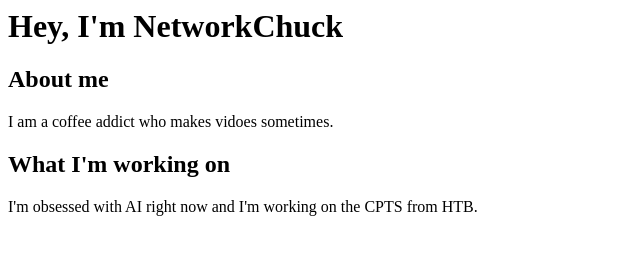
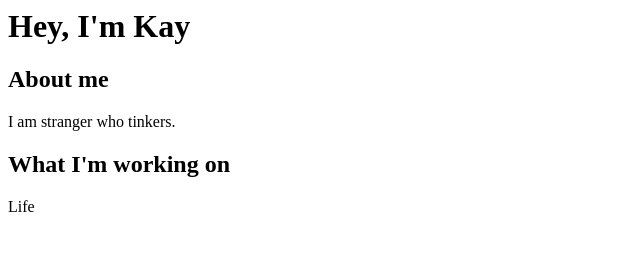
Before and after one commit to H3yItsKay/My-website, a plain HTML site: page Untitled-1.html in a window 1280 px wide. Shown: the whole page, without its empty margins (0-640 px from the left). Drawn offline with Linux system fonts and the light colour scheme.

Commit message:
site.html

```diff
--- a/Untitled-1.html
+++ b/Untitled-1.html
@@ -1,16 +1,16 @@
 
 <html>
     <h1>
-        Hey, I'm NetworkChuck
+        Hey, I'm Kay
     </h1>
     <body>
         <h2>About me</h2>
         <p>
-            I am a coffee addict who makes vidoes sometimes.
+            I am stranger who tinkers.
         </p>
         <h2>What I'm working on</h2>
         <p>
-            I'm obsessed with AI right now and I'm working on the CPTS from HTB.
+            Life
         </p>
     </body>
 </html>
```
